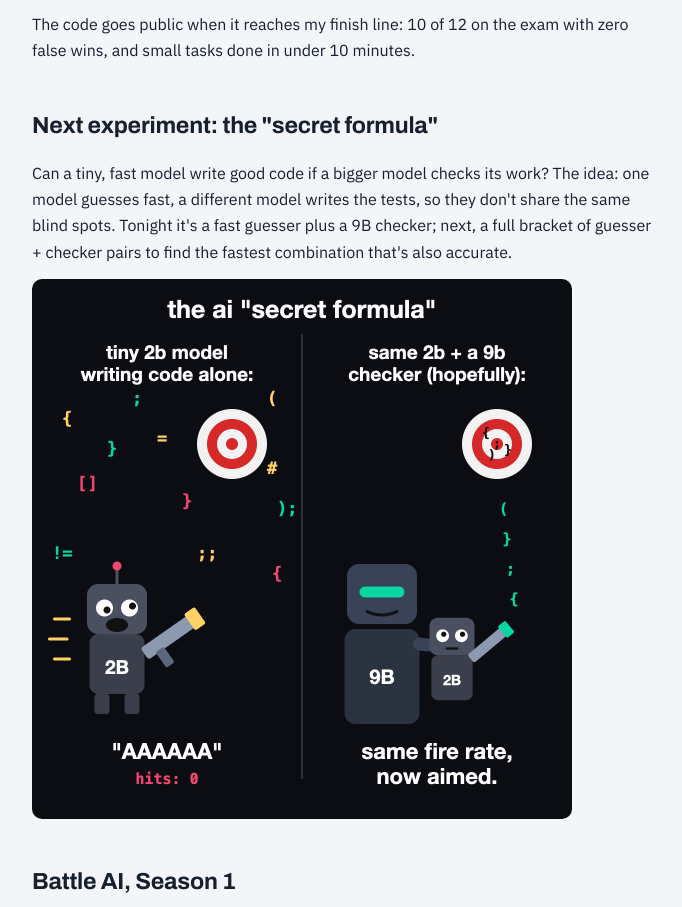
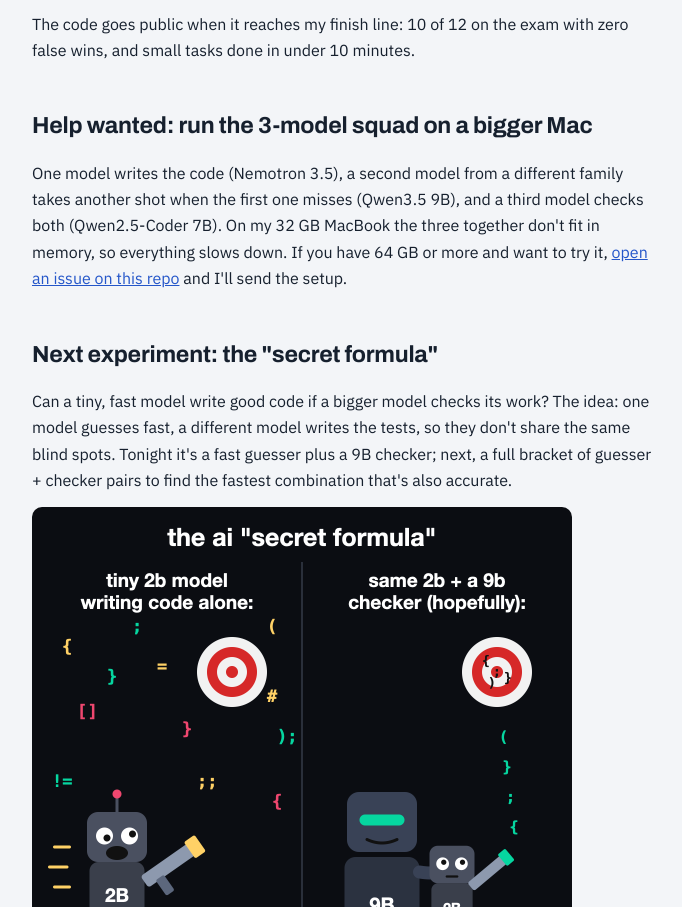
Before and after one commit to nightguard-labs/nightguard-labs.github.io, a plain HTML site: page index.html in a window 1280 px wide. Shown: the part 3577-4484 px from the top of the page, without its empty margins (228-910 px from the left). Drawn offline with Linux system fonts and the light colour scheme.

Commit message:
help wanted: 3-model squad on a bigger mac

```diff
--- a/index.html
+++ b/index.html
@@ -212,6 +212,7 @@ a:focus-visible { outline: 2px solid var(--accent); outline-offset: 2px; }
     <p>The code goes public when it reaches my finish line: 10 of 12 on the exam with zero false wins, and small tasks done in under 10 minutes.</p>
   </section>
 
+  <section><h2>Help wanted: run the 3-model squad on a bigger Mac</h2><p>One model writes the code (Nemotron 3.5), a second model from a different family takes another shot when the first one misses (Qwen3.5 9B), and a third model checks both (Qwen2.5-Coder 7B). On my 32 GB MacBook the three together don't fit in memory, so everything slows down. If you have 64 GB or more and want to try it, <a href="https://github.com/nightguard-labs/nightguard-labs.github.io/issues">open an issue on this repo</a> and I'll send the setup.</p></section>
   <section><h2>Next experiment: the "secret formula"</h2><p>Can a tiny, fast model write good code if a bigger model checks its work? The idea: one model guesses fast, a different model writes the tests, so they don't share the same blind spots. Tonight it's a fast guesser plus a 9B checker; next, a full bracket of guesser + checker pairs to find the fastest combination that's also accurate.</p><img src="img/secret-formula-meme.png" alt="Meme: a tiny 2B robot sprays code symbols everywhere and misses the target; with a calm 9B robot steadying its aim, the same rapid fire hits the bullseye." style="max-width:540px;width:100%;border-radius:10px"></section>
 
   <section><h2>Battle AI, Season 1</h2><p>Five local models fought every matchup in a locked hacking sandbox. The best coder went 1-3; the undefeated one just picked better targets. <a href="battle-ai-season-1.html">Results and how I found out why</a>.</p></section>
```
